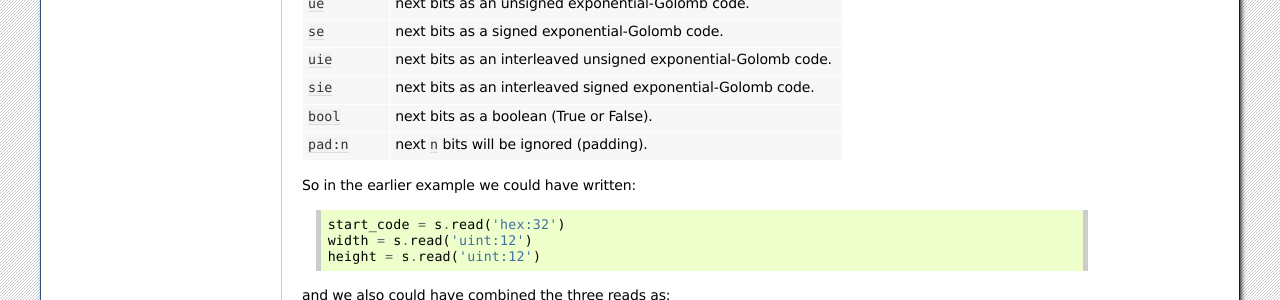
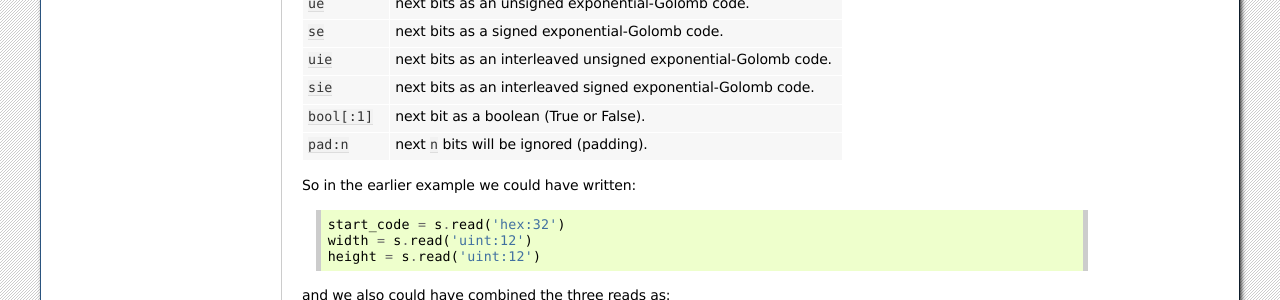
Before and after one commit to scott-griffiths/bitstring, a Sphinx documentation site: the page built from doc/reading.rst, in a window 1280 px wide and 900 px high, scrolled down 1510 px. Shown: the part 152-452 px from the top of the window. Built offline with Sphinx 7.4.7, drawn with Linux system fonts in a browser that asks for light colours.

Commit message:
Updating docs with optional bit length for bool initialisers

```diff
--- a/doc/constbitstream.rst
+++ b/doc/constbitstream.rst
@@ -73,7 +73,7 @@ The ConstBitStream class
         ``sie``          next bits as an interleaved signed exp-Golomb.
         ``bits:n``       ``n`` bits as a new bitstring.
         ``bytes:n``      ``n`` bytes as ``bytes`` object.
-        ``bool``         next bit as a boolean (True or False).
+        ``bool[:1]``     next bit as a boolean (True or False).
         ``pad:n``        next ``n`` bits will be skipped.
         ==============   =================================================
 
--- a/doc/packing.rst
+++ b/doc/packing.rst
@@ -55,7 +55,7 @@ The tokens in the format string that you must provide values for are:
 ``oct[:n]``         [``n`` bits as] an octal string.
 ``bin[:n]``         [``n`` bits as] a binary string.
 ``bits[:n]``        [``n`` bits as] a new bitstring.
-``bool``            single bit as a boolean (True or False).
+``bool[:1]``        single bit as a boolean (True or False).
 ``ue``              an unsigned integer as an exponential-Golomb code.
 ``se``              a signed integer as an exponential-Golomb code.
 ``uie``             an unsigned integer as an interleaved exponential-Golomb code.
--- a/doc/reading.rst
+++ b/doc/reading.rst
@@ -73,7 +73,7 @@ The format string consists of comma separated tokens that describe how to interp
 ``se``          next bits as a signed exponential-Golomb code.
 ``uie``         next bits as an interleaved unsigned exponential-Golomb code.
 ``sie``         next bits as an interleaved signed exponential-Golomb code.
-``bool``        next bits as a boolean (True or False).
+``bool[:1]``    next bit as a boolean (True or False).
 ``pad:n``       next ``n`` bits will be ignored (padding).
 ==============  ===================================================================
 
```
Also changed, not shown: 1 other file.
